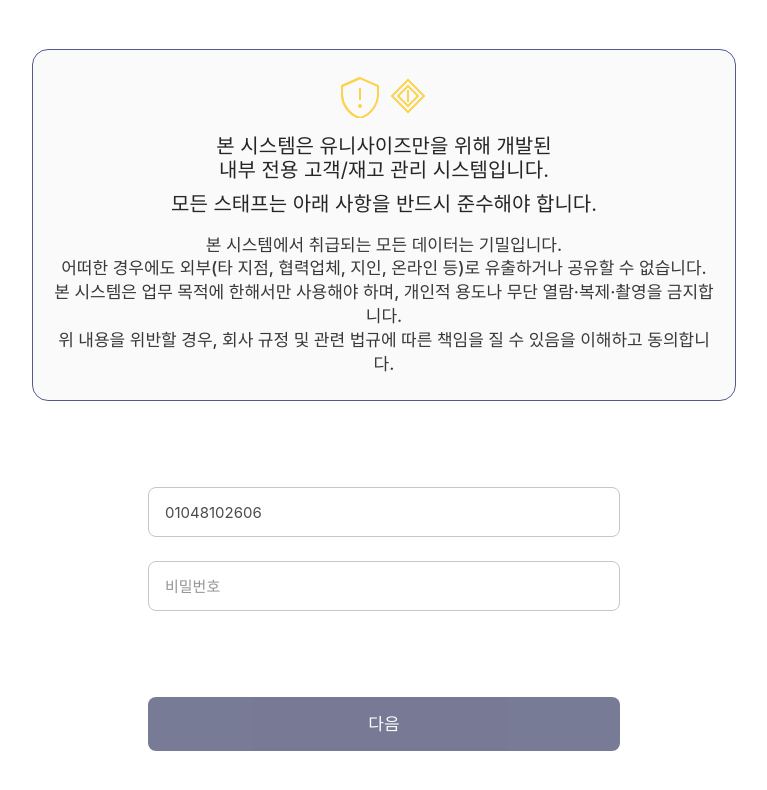
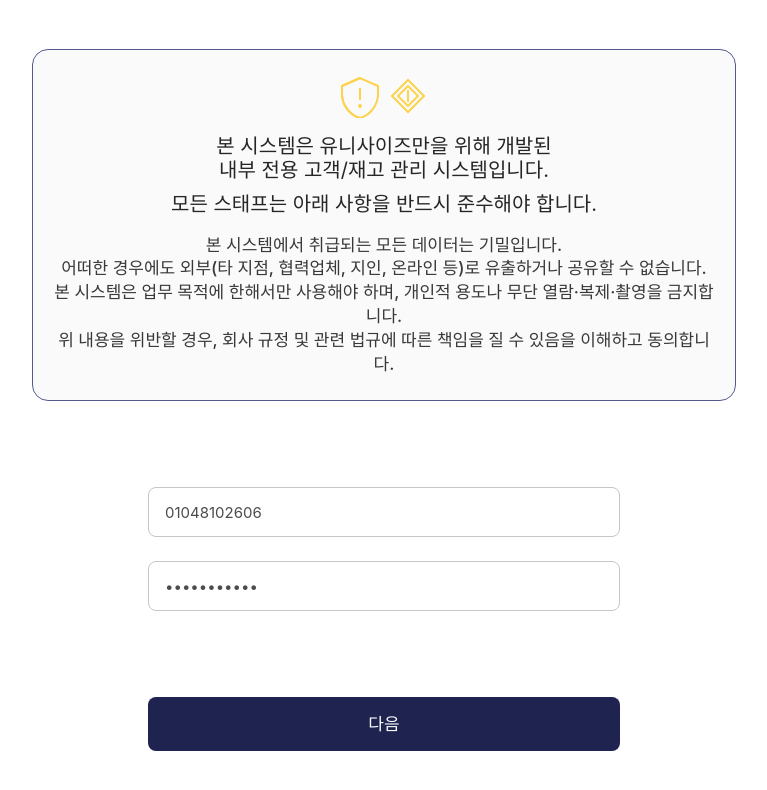
Before and after one commit to Uni-Size/unisize-front, a React (Vite) app: page /admin/login in a window 1280 px wide. Shown: the top 790 px of the page, without its empty margins (256-1023 px from the left). Built offline with nearby package versions, Linux system fonts and the light colour scheme; a web font is replaced by a local one.

Commit message:
chore: brand값 추가

```diff
--- a/src/pages/admin/LoginPage/LoginPage.tsx
+++ b/src/pages/admin/LoginPage/LoginPage.tsx
@@ -4,13 +4,11 @@ import { Input } from "../../../components/atoms/Input";
 import { Button } from "../../../components/atoms/Button";
 import { login } from "@/api/auth";
 import { useAuthStore } from "@/stores/authStore";
-import { BRAND_NAME } from "@/constants/brand";
+import { BRAND_NAME, ADMIN_TEST_ID } from "@/constants/brand";
 
 export const LoginPage = () => {
-  const [id, setId] = useState(() => import.meta.env.VITE_ADMIN_TEST_ID || "");
-  const [password, setPassword] = useState(
-    () => import.meta.env.VITE_ADMIN_TEST_PW || "",
-  );
+  const [id, setId] = useState(() => ADMIN_TEST_ID || "");
+  const [password, setPassword] = useState(() => ADMIN_TEST_ID || "");
   const [error, setError] = useState("");
   const [isLoading, setIsLoading] = useState(false);
   const navigate = useNavigate();
```
